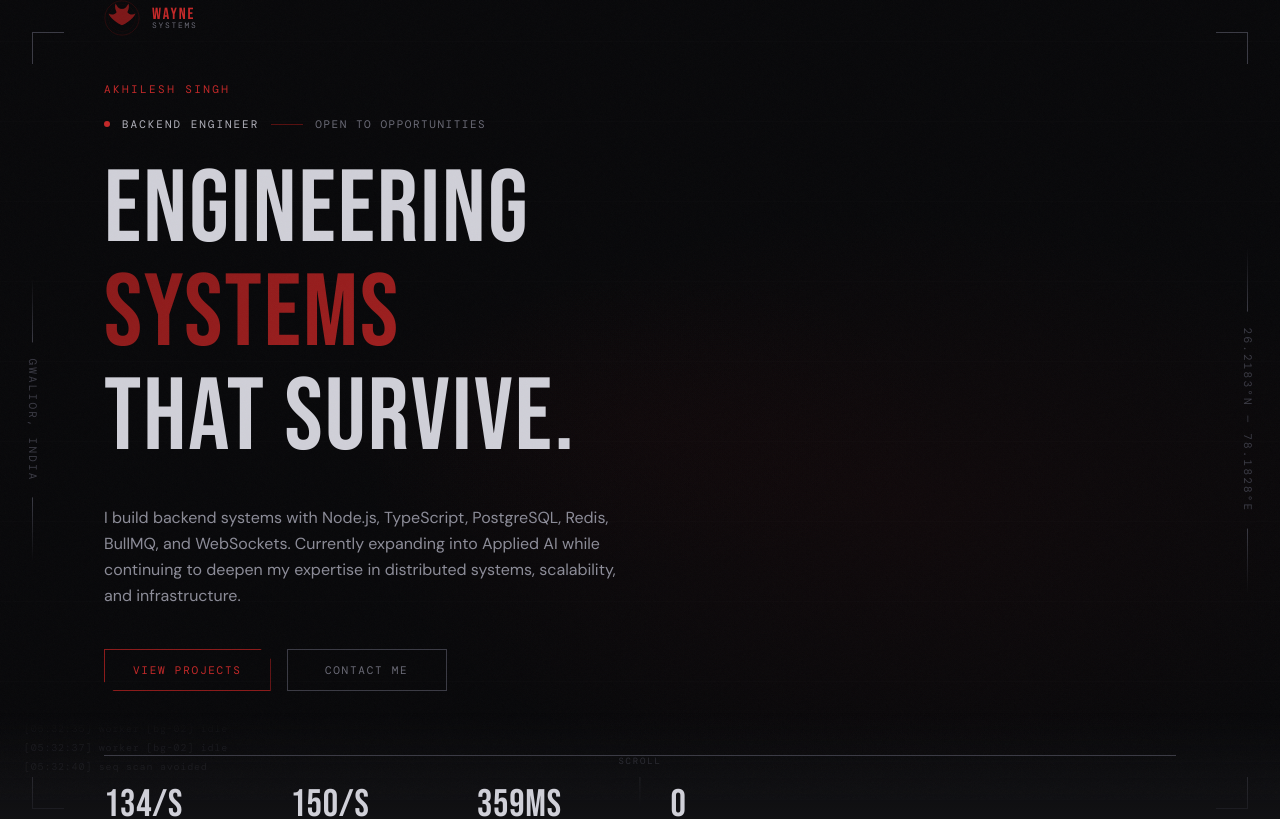
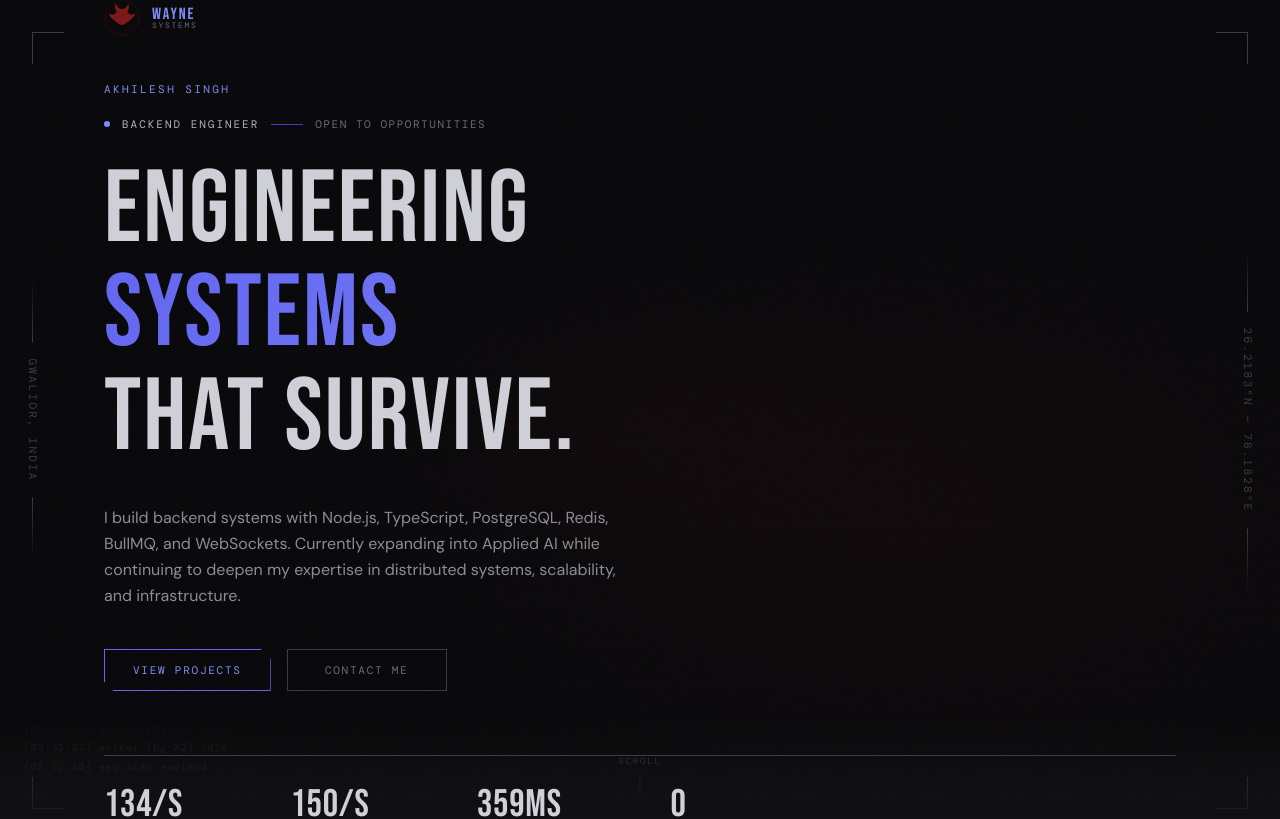
Before and after one commit to Akhilesh-Singh-0/gotham-terminal, a Next.js app: page / in a window 1280 px wide. Shown: the top 819 px of the page. Built offline with nearby package versions, Linux system fonts and the light colour scheme; a web font is replaced by a local one.

Commit message:
style: replace crimson accents with indigo palette

```diff
--- a/src/app/globals.css
+++ b/src/app/globals.css
@@ -15,9 +15,9 @@
   --c-silver: #8c8c98;
   --c-fog: #b2b2bc;
   --c-ghost: #d0d0d8;
-  --c-crimson: #8b1a1a;
-  --c-crimson-dark: #570f0f;
-  --c-crimson-lit: #c42828;
+  --c-crimson: #6366f1;
+  --c-crimson-dark: #4338ca;
+  --c-crimson-lit: #818cf8;
   --c-gold: #c9a84c;
   --c-gold-dark: #8a7532;
   --c-gold-pale: #e8d49c;
```
